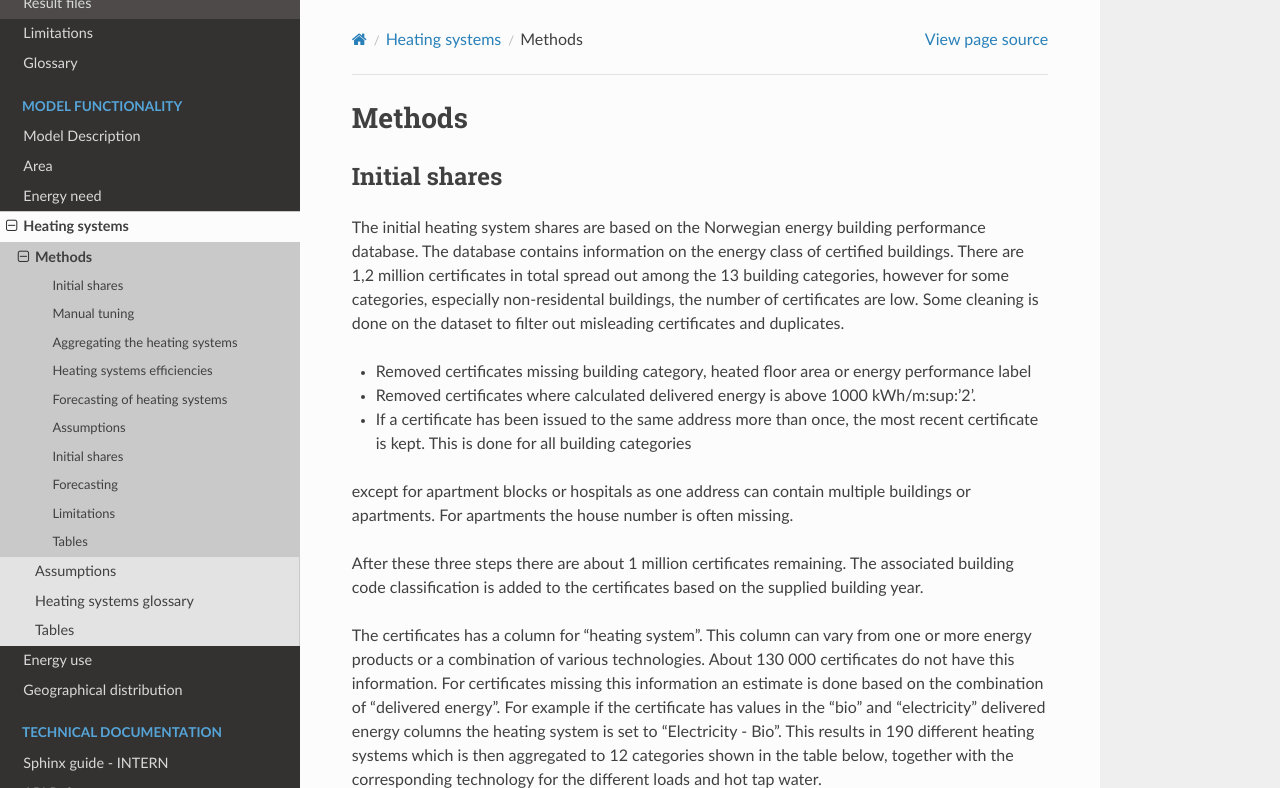
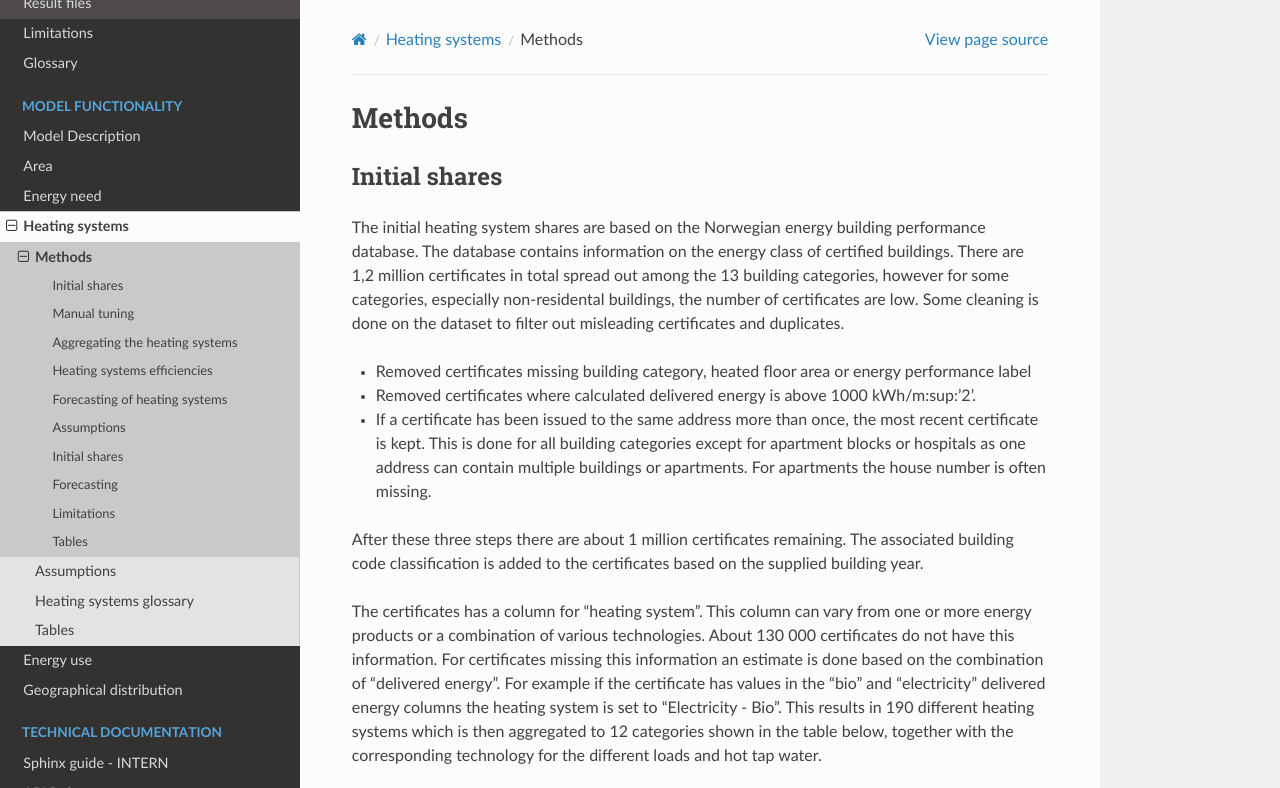
Before and after one commit to NVE/ebm, a Sphinx documentation site: the page built from docs/source/heating_systems/methods.rst, in a window 1280 px wide and 900 px high, cut to the strip 0-788 px from the top of the window. Built offline with Sphinx 7.4.7 and the Read the Docs theme 3.1.0, drawn with Linux system fonts in a browser that asks for light colours; the version number could not be read and is left out.

```diff
--- a/docs/source/heating_systems/methods.rst
+++ b/docs/source/heating_systems/methods.rst
@@ -9,8 +9,7 @@ non-residental buildings, the number of certificates are low. Some cleaning is d
 
 * Removed certificates missing building category, heated floor area or energy performance label
 * Removed certificates where calculated delivered energy is above 1000 kWh/m:sup:'2'.
-* If a certificate has been issued to the same address more than once, the most recent certificate is kept. This is done for all building categories
-except for apartment blocks or hospitals as one address can contain multiple buildings or apartments. For apartments the house number is often missing.
+* If a certificate has been issued to the same address more than once, the most recent certificate is kept. This is done for all building categories except for apartment blocks or hospitals as one address can contain multiple buildings or apartments. For apartments the house number is often missing.
 
 After these three steps there are about 1 million certificates remaining. The associated building code classification is added to the certificates based on the supplied
 building year.
@@ -22,9 +21,10 @@ About 130 000 certificates do not have this information. For certificates missin
 corresponding technology for the different loads and hot tap water.
 
 .. csv-table:: Heating systems overview
-  :file: tables\heating_systems_table.csv
-  :widths: 15, 15, 15, 15, 15
-  :header-rows: 1
+   :file: ..\tables\heating_systems_table.csv
+   :widths: 15, 15, 15, 15, 15
+   :header-rows: 1
+
 
 The share of each heating system is the useful area summed up per heating system, building category and building code and then divided by the total useful
 area of the given building category and building code. The useful area is part of the energy certificates.
@@ -63,7 +63,7 @@ Meaning that a TEK69 house has the same share heating systems as a TEK17 house,
 The resulting heating systems are then used as an input to the model. An example on the aggreagted heating systems is given below for houses.
 
 .. csv-table:: Aggregated heating systems - house
-  :file: tables\shares_house_pretek49.csv
+  :file: ..\tables\shares_house_pretek49.csv
   :widths: 15, 15, 15, 15, 15
   :header-rows: 1
 
@@ -100,7 +100,7 @@ to distrcit heating, but a house retrofitting an air-air heat pump is possible.
 
 
 .. csv-table:: Heating systems forecasting example.
-  :file: tables\heating_systems_projection.csv
+  :file: ..\tables\heating_systems_projection.csv
   :widths: 10, 10, 15, 15, 5, 5 ,5, 5, 5
   :header-rows: 1
 
@@ -114,7 +114,7 @@ An example on how the forecasted heating systems are shown in the figure below.
 the share of "Electriciy - Bio" and increasing the share of "HP - Electricty - Bio".
 
 .. raw:: html
-  :file: images\Hus.html
+  :file: ..\images\Hus.html
 
 
 Assumptions
@@ -154,21 +154,21 @@ Tables
 The tables below show the various combinations of heating systems and heating technologies.
 
 .. csv-table:: Heating systems efficiency
-  :file: tables\heating_systems_efficiencies.csv
+  :file: ..\tables\heating_systems_efficiencies.csv
   :widths: 15 15 15 15 5 5 5
   :header-rows: 1
   :delim: ;
 
 
 .. csv-table:: Heating systems coverage
-  :file: tables\heating_systems_coverage.csv
+  :file: ..\tables\heating_systems_coverage.csv
   :widths: 15 15 15 15 5 5 5
   :header-rows: 1
   :delim: ;
 
 
 .. csv-table:: Heating systems hot tap water
-  :file: tables\heating_systems_dhw.csv
+  :file: ..\tables\heating_systems_dhw.csv
   :widths: 15 15 15
   :header-rows: 1
   :delim: ;
--- a/docs/source/model_description/assumptions.rst
+++ b/docs/source/model_description/assumptions.rst
@@ -9,13 +9,13 @@ categories are the same as defined in the building code with the exception of "l
 only uses the area attributed to storage and warehouses, and the category is then named "storage".
 
 .. csv-table:: Building categories and associated building types
-  :file: tables\building_category.csv
+  :file: ..\tables\building_category.csv
   :header-rows: 1
   :widths: 25 25
   :delim: ;
 
 .. csv-table:: Building codes and their active years
-  :file: tables\building_code_parameters.csv
+  :file: ..\tables\building_code_parameters.csv
   :header-rows: 1
   :widths: 25 25 25 25
   :delim: ,
--- a/docs/source/user_guide/calibrating_the_model.rst
+++ b/docs/source/user_guide/calibrating_the_model.rst
@@ -25,7 +25,7 @@ The table below shows how the csv file is formatted. When "default" is input all
 possibilites are affected.
 
 .. csv-table:: Energy need behaviour factor.
-  :file: tables\energy_need_behaviour_factor.csv
+  :file: ..\tables\energy_need_behaviour_factor.csv
   :header-rows: 1
   :widths: 10 10 10 10 10
   :delim: ,
```
